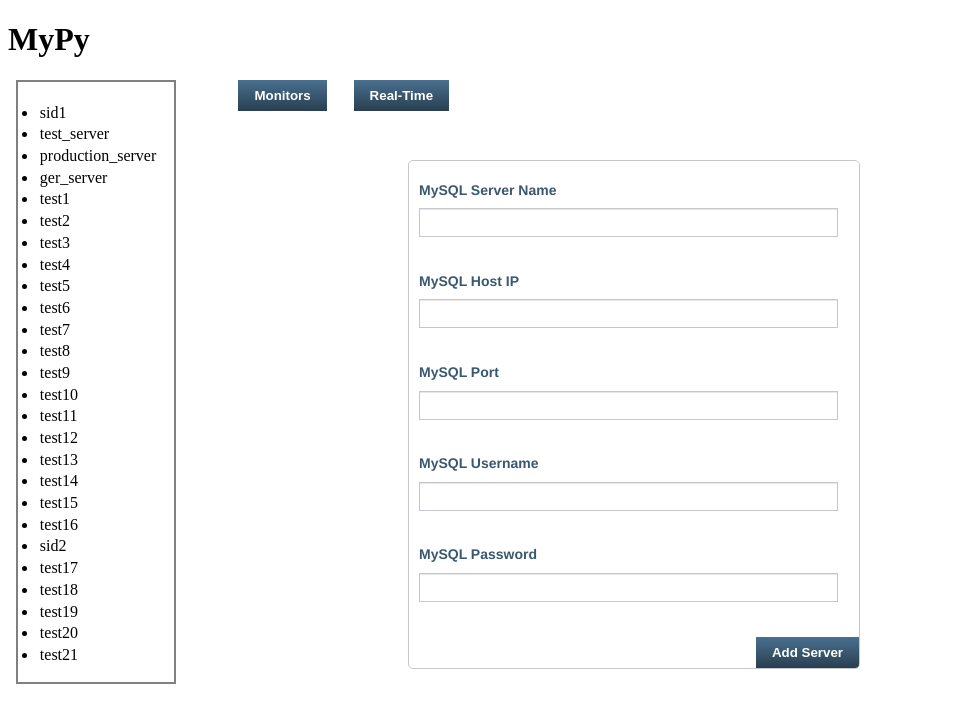
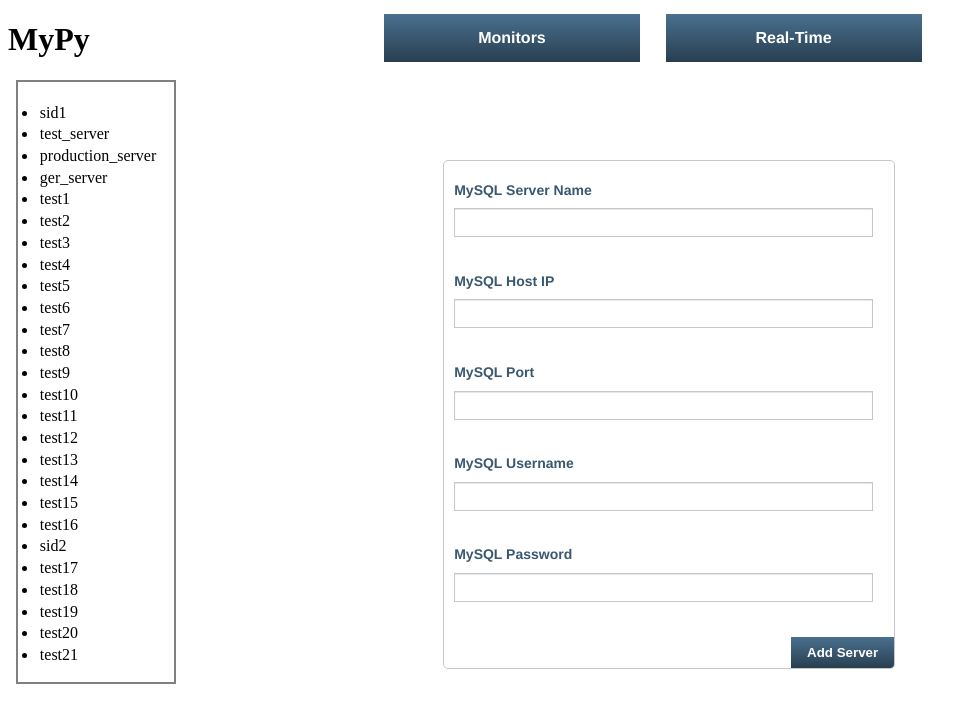
Before and after one commit to Siddhant-Tyagi/MyPy, a Django app: page /mypy/add_server/ in a window 1280 px wide. Shown: the top 723 px of the page, without its empty margins (0-977 px from the left). Run offline with Django 3.2, Linux system fonts and the light colour scheme; data comes from the database, SQL or seed files in the repository.

Commit message:
modified base.css

```diff
--- a/static/css/add_server.css
+++ b/static/css/add_server.css
@@ -7,7 +7,7 @@
 	top: 20vh;
 	float: left;
 	width: 450px;
-	margin-left: 50vh;
+	margin-left: 34%;
 }
 
 .label {
--- a/static/css/base.css
+++ b/static/css/base.css
@@ -1,13 +1,13 @@
 .main_btn {
 	display: block;
+	font: 16px/1.4 "Helvetica Neue", Helvetica, Arial, sans-serif;
 	position: fixed;
 	background: linear-gradient(#49708f, #293f50);
 	border: 0;
 	color: #fff;
 	cursor: pointer;
+	height: 6%;
 	font-weight: bold;
-	float: left;
-
-	padding: 1vh 2vh;
-	margin-left: 18%;
+	padding: 1vh 2.5vh;
+	margin-left: 10%;
      }
--- a/templates/base.html
+++ b/templates/base.html
@@ -11,8 +11,10 @@
 
       <body id="body_tag">
        <form action="/mypy/" method="get">
-          <button type="submit" formaction="/mypy/add_server/" class="main_btn">Monitors</button>
-          <button type="submit" formaction="/mypy/add_server/" class="main_btn" style="margin-left: 27%; position: absolute;">Real-Time</button>
+		   <div style="position: fixed; top: 1.8%; left: 20%;">
+          <button type="submit" formaction="/mypy/add_server/" class="main_btn" style="width: 20%;">Monitors</button>
+          <button type="submit" formaction="/mypy/add_server/" class="main_btn" style="width: 20%;  margin-left:32%;">Real-Time</button>
+       </div>
        </form>
       {% block body_tag %}
       {% endblock %}
```
